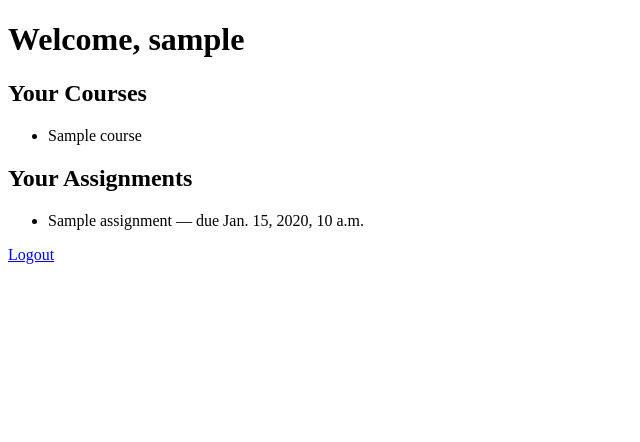
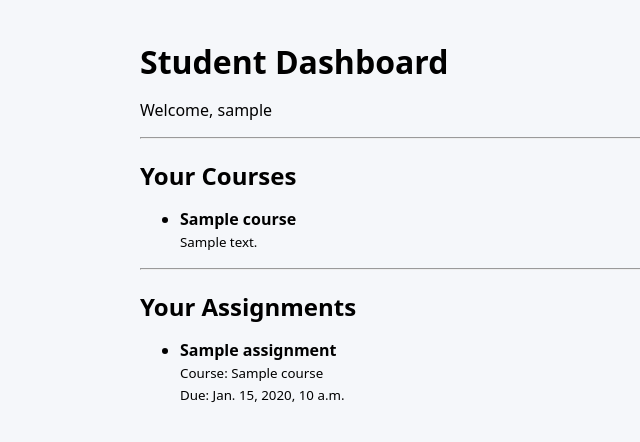
Before and after one commit to wiut-00015850/edutrack, a Django app: page /users/student/ in a window 1280 px wide. Shown: the top 442 px of the page, without its empty margins (0-640 px from the left). Run offline with Django 5.2, Linux system fonts and the light colour scheme; a user stored in the database is signed in; tables that the repository leaves empty hold one stand-in row (values such as "Sample post").

Commit message:
Add Courses and Assignments to Student dashboard

```diff
--- a/config/settings.py
+++ b/config/settings.py
@@ -17,7 +17,8 @@ if env_path.exists():
 # ------------------------------------------------------------------------------
 SECRET_KEY = os.getenv("SECRET_KEY", "unsafe-dev-secret-key")
 
-DEBUG = os.getenv("DEBUG", "True") == "True"
+# DEBUG = os.getenv("DEBUG", "True") == "True"
+DEBUG = True
 
 ALLOWED_HOSTS = ["*"]  # restrict later in production
 
--- a/courses/models.py
+++ b/courses/models.py
@@ -1,20 +1,17 @@
 from django.conf import settings
 from django.db import models
-
-User = settings.AUTH_USER_MODEL
-
 
 class Course(models.Model):
     title = models.CharField(max_length=200)
     description = models.TextField()
     instructor = models.ForeignKey(
-        User,
+        settings.AUTH_USER_MODEL,
         on_delete=models.CASCADE,
         related_name="courses_taught",
     )
     students = models.ManyToManyField(
-        User,
-        related_name="courses_enrolled",
+        settings.AUTH_USER_MODEL,
+        related_name="enrolled_courses",
         blank=True,
     )
     created_at = models.DateTimeField(auto_now_add=True)
--- a/templates/base.html
+++ b/templates/base.html
@@ -3,19 +3,38 @@
   <head>
     <meta charset="UTF-8" />
     <title>{% block title %}EduTrack{% endblock %}</title>
+
+    <style>
+      body {
+        font-family: system-ui, -apple-system, sans-serif;
+        background: #f5f7fa;
+        margin: 0;
+        padding: 0;
+      }
+
+      .container {
+        max-width: 1000px;
+        margin: 40px auto;
+        padding: 0 20px;
+      }
+
+      h1,
+      h2 {
+        margin-bottom: 10px;
+      }
+
+      .card {
+        background: white;
+        border-radius: 8px;
+        padding: 16px;
+        margin-bottom: 16px;
+        box-shadow: 0 2px 6px rgba(0, 0, 0, 0.05);
+      }
+    </style>
+
+    {% block extra_css %}{% endblock %}
   </head>
   <body>
-    <nav>
-      {% if user.is_authenticated %} Logged in as
-      <strong>{{ user.username }}</strong> |
-      <a href="{% url 'logout' %}">Logout</a>
-      {% else %}
-      <a href="{% url 'login' %}">Login</a>
-      {% endif %}
-    </nav>
-
-    <hr />
-
-    {% block content %} {% endblock %}
+    <div class="container">{% block content %}{% endblock %}</div>
   </body>
 </html>
--- a/templates/users/student_dashboard.html
+++ b/templates/users/student_dashboard.html
@@ -1,29 +1,40 @@
-<!DOCTYPE html>
-<html>
-  <head>
-    <title>Student Dashboard</title>
-  </head>
-  <body>
-    <h1>Welcome, {{ request.user.username }}</h1>
+{% extends "base.html" %} {% block content %}
+
+<h1>Student Dashboard</h1>
+
+<p>Welcome, {{ request.user.username }}</p>
+
+<hr />
 
 <h2>Your Courses</h2>
+
+{% if courses %}
 <ul>
   {% for course in courses %}
-      <li>{{ course.title }}</li>
-      {% empty %}
-      <li>No courses enrolled.</li>
+  <li>
+    <strong>{{ course.title }}</strong><br />
+    <small>{{ course.description }}</small>
+  </li>
   {% endfor %}
 </ul>
+{% else %}
+<p>No courses yet.</p>
+{% endif %}
+
+<hr />
 
 <h2>Your Assignments</h2>
+
+{% if assignments %}
 <ul>
   {% for assignment in assignments %}
-      <li>{{ assignment.title }} — due {{ assignment.due_date }}</li>
-      {% empty %}
-      <li>No assignments.</li>
+  <li>
+    <strong>{{ assignment.title }}</strong><br />
+    <small>Course: {{ assignment.course.title }}</small><br />
+    <small>Due: {{ assignment.due_date }}</small>
+  </li>
   {% endfor %}
 </ul>
-
-    <a href="{% url 'logout' %}">Logout</a>
-  </body>
-</html>
+{% else %}
+<p>No assignments yet 🎉</p>
+{% endif %} {% endblock %}
```
Lines whose indentation alone changed are shown as unchanged.
